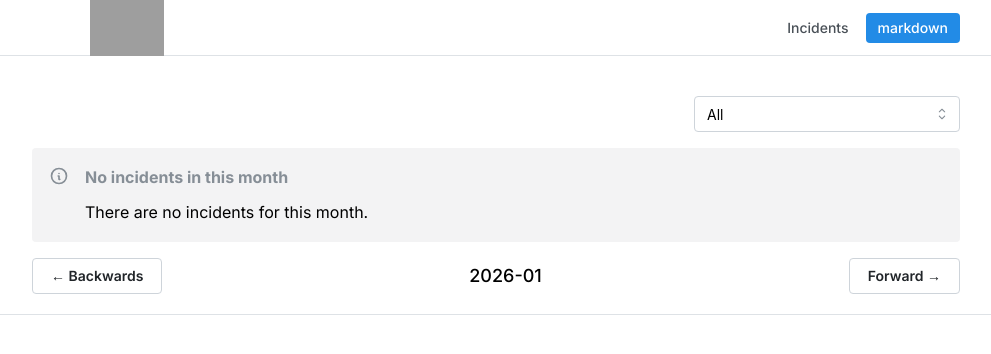
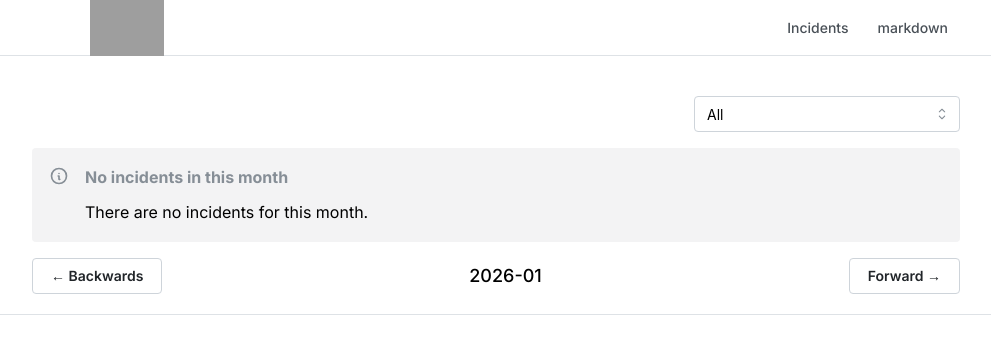
Before and after one commit to joeyggg/uptimeflare, a Next.js app: page /incidents in a window 1280 px wide. Shown: the top 354 px of the page, without its empty margins (144-1135 px from the left). Built offline with nearby package versions, Linux system fonts and the light colour scheme; grey boxes are pictures that could not be loaded.

Commit message:
Remove highlight from status page link

```diff
--- a/uptime.config.ts
+++ b/uptime.config.ts
@@ -10,7 +10,7 @@ const pageConfig = {
   title: "大妈 Status Page",
   // Links shown at the header of your status page, could set `highlight` to `true`
   links: [
-    { link: 'https://test.com/', label: 'markdown', highlight: true },
+    { link: 'https://test.com/', label: 'markdown' },
   ],
   favicon: 'https://example.com/favicon.ico',
   logo: 'https://example.com/logo.svg',
```
